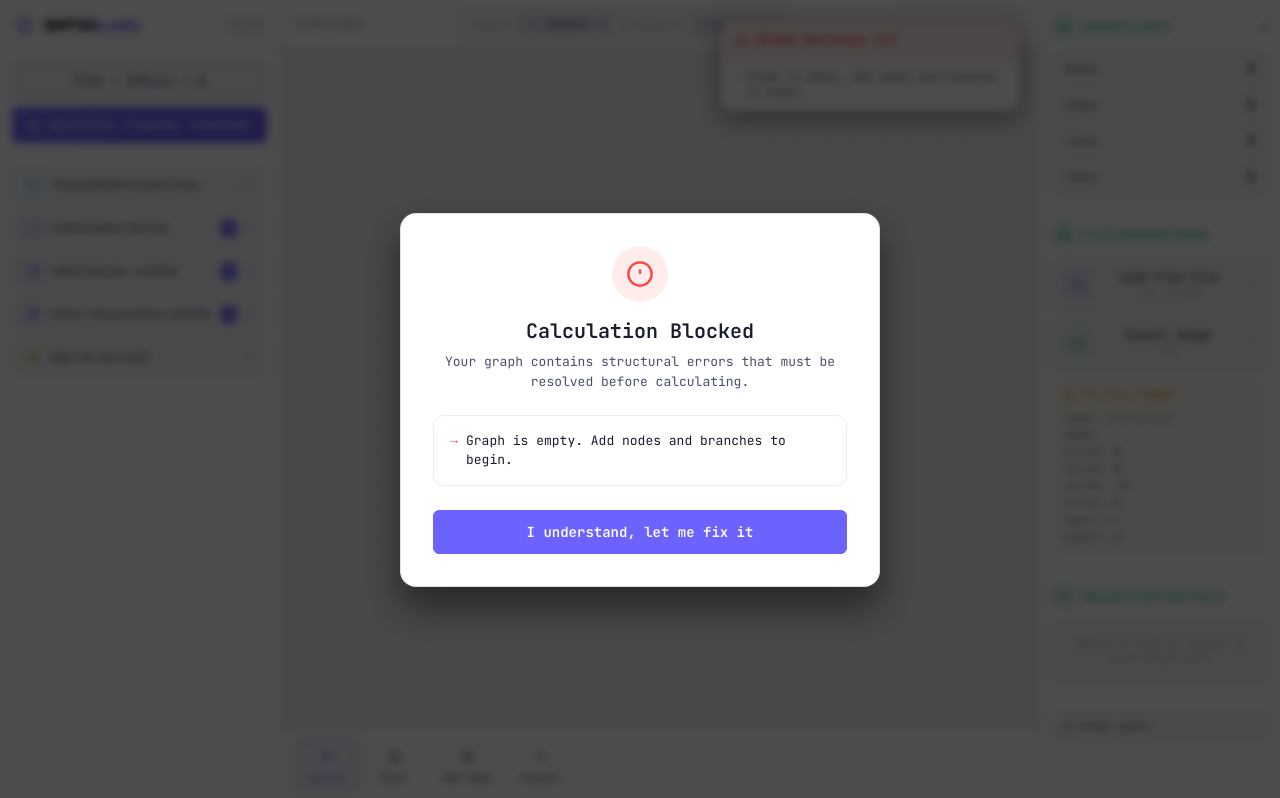
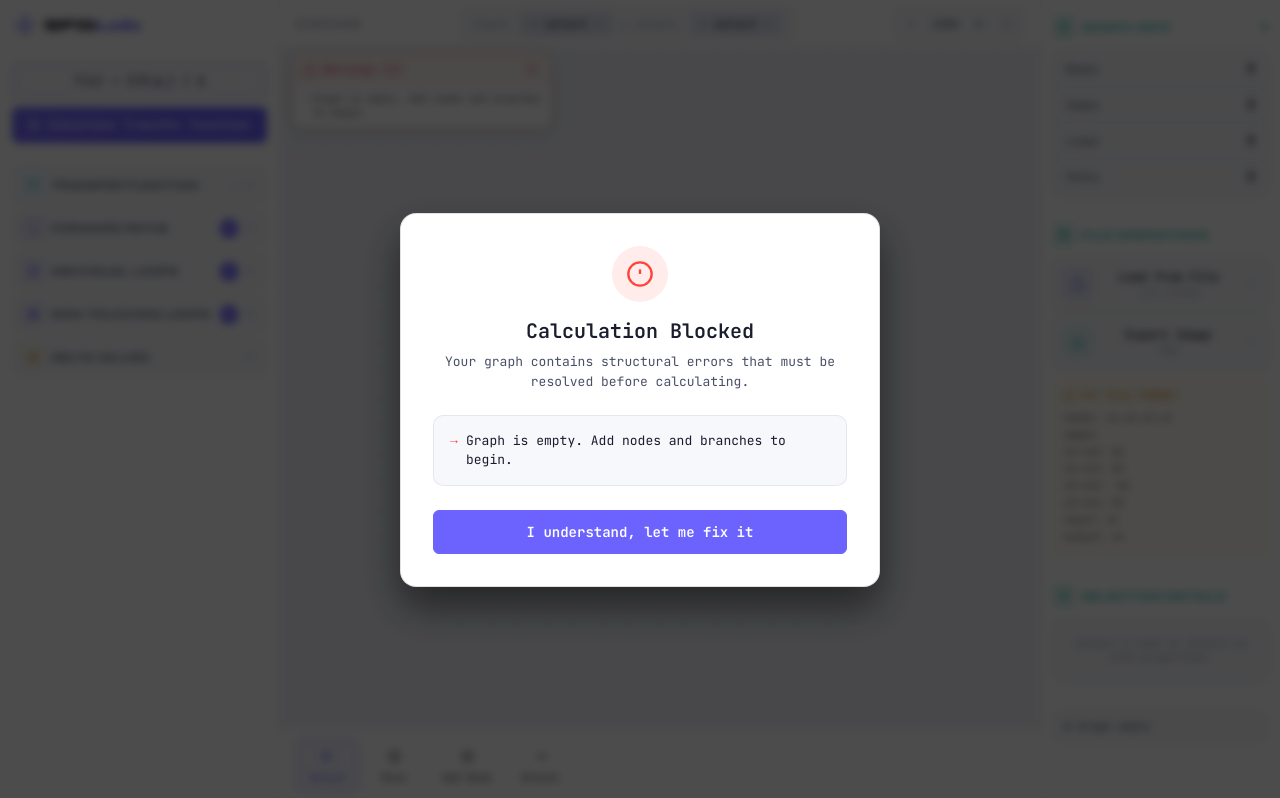
Before and after one commit to Joo-Ashraf1/Control-Systems-SFG, an Angular app in the folder FrontEnd/: page / in a window 1280 px wide. Both pictures are taken after a click on the button "Calculate Transfer Function". Built offline with nearby package versions, Linux system fonts and the light colour scheme.

Commit message:
end polishing

```diff
--- a/FrontEnd/src/app/Components/left-bar/left-bar.html
+++ b/FrontEnd/src/app/Components/left-bar/left-bar.html
@@ -16,7 +16,6 @@
       </svg>
       <span class="logo-text">SFG<span class="logo-accent">Lab</span></span>
     </div>
-    <span class="sidebar-tag">v1.0</span>
   </div>
 
   <!-- ── Scrollable Body ── -->
--- a/FrontEnd/src/app/Components/left-bar/left-bar.ts
+++ b/FrontEnd/src/app/Components/left-bar/left-bar.ts
@@ -5,6 +5,7 @@ import {
   OnChanges,
   Output,
   SimpleChanges,
+  ChangeDetectorRef,
 } from '@angular/core';
 import { CommonModule } from '@angular/common';
 import {Results} from '../../Models/results';
@@ -30,14 +31,22 @@ export class LeftBar implements OnChanges {
     delta: false,
   };
 
+  constructor(private cdr: ChangeDetectorRef) {}
+
   toggle(panel: string): void {
     this.open[panel] = !this.open[panel];
+    this.cdr.detectChanges();
   }
 
   // ── Lifecycle ─────────────────────────────────────────────────────────────
   ngOnChanges(changes: SimpleChanges): void {
     if (changes['results'] && this.results) {
-      this.open['tf'] = true; // auto-open TF panel when results arrive
+      // Auto-open TF panel and force change detection so UI updates immediately
+      this.open['tf'] = true;
+      this.cdr.detectChanges();
+    }
+    if (changes['loading']) {
+      this.cdr.detectChanges();
     }
   }
 
--- a/FrontEnd/src/app/app.css
+++ b/FrontEnd/src/app/app.css
@@ -1,8 +1,3 @@
-/* ============================================
-   app.component.css  — Root layout
-   Left sidebar is 64px icon bar only.
-   Detail panel overlays canvas (absolute).
-============================================ */
 
 :host {
   display: block;
@@ -13,12 +8,27 @@
 
 .app-shell {
   display: grid;
-  /* 64px icon bar | canvas | 240px right sidebar */
-grid-template-columns: var(--sidebar-width) 1fr var(--right-sidebar-width);grid-template-rows:1fr;
+  grid-template-columns: var(--sidebar-width) 1fr var(--right-sidebar-width);
+  grid-template-rows: 1fr;
   width: 100%;
-  height: 100%;
+  /* FIXED: strict height so nothing overflows */
+  height: 100vh;
+  max-height: 100vh;
   overflow: hidden;
   background: var(--bg-base);
+}
+
+/* FIXED: left bar must never grow beyond screen height */
+app-left-bar {
+  height: 100%;
+  max-height: 100vh;
+  overflow: hidden;
+}
+
+app-rightbar {
+  height: 100%;
+  max-height: 100vh;
+  overflow: hidden;
 }
 
 /* Main column: canvas + footer stacked */
@@ -26,79 +36,112 @@ grid-template-columns: var(--sidebar-width) 1fr var(--right-sidebar-width);grid-
   display: flex;
   flex-direction: column;
   min-width: 0;
-  height: 100%;
+  /* FIXED: strict height so footer is always visible */
+  height: 100vh;
+  max-height: 100vh;
   overflow: hidden;
-  position: relative; /* detail panel positions against this */
+  position: relative;
 }
 
 app-canvas {
+  /* FIXED: flex:1 + min-height:0 allows canvas to shrink and give space to footer */
   flex: 1;
   min-height: 0;
+  overflow: hidden;
 }
 
-app-footer-toolbar {
+app-footer {
+  /* FIXED: footer never shrinks or disappears */
   flex-shrink: 0;
 }
 
-/* ── Dynamic Error Window ── */
+/* ── Graph Warnings Toast (positioned inside .app-main, top-left of canvas) ── */
 .dynamic-errors-window {
   position: absolute;
-  top: 20px;
-  right: 260px; /* Offset to not overlap rightbar (240px + padding) */
-  width: 300px;
+  top: 52px;  /* below canvas topbar */
+  left: 12px;
+  width: 260px;
+  max-width: calc(100% - 24px);
   background: var(--bg-surface);
-  border: 1px solid var(--border-normal);
+  border: 1px solid rgba(229, 83, 83, 0.30);
   border-radius: var(--radius-md);
-  box-shadow: 0 8px 24px rgba(0,0,0,0.4);
-  z-index: 1000;
-  pointer-events: none;
+  box-shadow: 0 4px 16px rgba(0,0,0,0.12), 0 0 0 1px rgba(229,83,83,0.06);
+  z-index: 500;
   display: flex;
   flex-direction: column;
   overflow: hidden;
-  animation: slideInDown 0.3s ease;
+  animation: warnSlideIn 0.25s cubic-bezier(0.34, 1.56, 0.64, 1);
+  pointer-events: all;
 }
 
-@keyframes slideInDown {
-  from { opacity: 0; transform: translateY(-10px); }
-  to { opacity: 1; transform: translateY(0); }
+@keyframes warnSlideIn {
+  from { opacity: 0; transform: translateY(-6px) scale(0.97); }
+  to   { opacity: 1; transform: translateY(0)   scale(1);    }
 }
 
 .dynamic-errors-header {
   display: flex;
   align-items: center;
-  gap: 8px;
-  padding: 10px 14px;
-  background: rgba(255, 69, 58, 0.1);
-  color: #FF453A;
+  gap: 6px;
+  padding: 7px 10px;
+  background: rgba(229, 83, 83, 0.07);
+  color: var(--accent-warn);
   font-weight: 600;
-  font-size: 13px;
-  border-bottom: 1px solid var(--border-subtle);
+  font-size: 11px;
+  font-family: var(--font-mono);
+  border-bottom: 1px solid rgba(229,83,83,0.12);
+}
+
+.dynamic-errors-header__text {
+  flex: 1;
+}
+
+.dynamic-errors-close {
+  display: flex;
+  align-items: center;
+  justify-content: center;
+  width: 18px;
+  height: 18px;
+  border: none;
+  background: transparent;
+  color: var(--accent-warn);
+  cursor: pointer;
+  border-radius: 4px;
+  transition: background 0.15s ease;
+  padding: 0;
+  flex-shrink: 0;
+  pointer-events: all;
+}
+
+.dynamic-errors-close:hover {
+  background: rgba(229, 83, 83, 0.15);
 }
 
 .dynamic-errors-list {
   list-style: none;
-  padding: 10px 14px;
+  padding: 6px 10px 8px;
   margin: 0;
   display: flex;
   flex-direction: column;
-  gap: 8px;
-  max-height: 200px;
+  gap: 4px;
+  max-height: 120px;
   overflow-y: auto;
 }
 
 .dynamic-errors-list li {
-  font-size: 11px;
+  font-size: 10px;
+  font-family: var(--font-mono);
   color: var(--text-secondary);
   line-height: 1.4;
   position: relative;
-  padding-left: 12px;
+  padding-left: 10px;
 }
 
 .dynamic-errors-list li::before {
   content: '•';
   position: absolute;
   left: 0;
-  color: #FF453A;
+  color: var(--accent-warn);
 }
 
 /* ── Large Calculation Error Modal ── */
@@ -161,7 +204,7 @@ app-footer-toolbar {
 
 .error-modal-list-wrapper {
   width: 100%;
-  background: var(--bg-body);
+  background: var(--bg-elevated);
   border: 1px solid var(--border-subtle);
   border-radius: var(--radius-md);
   padding: 16px;
--- a/FrontEnd/src/app/app.html
+++ b/FrontEnd/src/app/app.html
@@ -1,23 +1,4 @@
 <div class="app-shell">
-
-  <!-- Dynamic Error Window -->
-  @if (currentErrors.length > 0) {
-    <div class="dynamic-errors-window">
-      <div class="dynamic-errors-header">
-        <svg width="14" height="14" viewBox="0 0 24 24" fill="none" stroke="currentColor" stroke-width="2">
-          <path d="M10.29 3.86L1.82 18a2 2 0 0 0 1.71 3h16.94a2 2 0 0 0 1.71-3L13.71 3.86a2 2 0 0 0-3.42 0z"/>
-          <line x1="12" y1="9" x2="12" y2="13"/>
-          <line x1="12" y1="17" x2="12.01" y2="17"/>
-        </svg>
-        Graph Warnings ({{ currentErrors.length }})
-      </div>
-      <ul class="dynamic-errors-list">
-        @for (err of currentErrors; track $index) {
-          <li>{{ err }}</li>
-        }
-      </ul>
-    </div>
-  }
 
   <!-- Large Calculation Error Modal -->
   @if (showErrorModal) {
@@ -51,6 +32,31 @@
   </app-left-bar>
 
   <div class="app-main">
+    <!-- Graph Warnings Toast — top-left of canvas, dismissable -->
+    @if (currentErrors.length > 0 && !warningsDismissed) {
+      <div class="dynamic-errors-window">
+        <div class="dynamic-errors-header">
+          <svg width="14" height="14" viewBox="0 0 24 24" fill="none" stroke="currentColor" stroke-width="2">
+            <path d="M10.29 3.86L1.82 18a2 2 0 0 0 1.71 3h16.94a2 2 0 0 0 1.71-3L13.71 3.86a2 2 0 0 0-3.42 0z"/>
+            <line x1="12" y1="9" x2="12" y2="13"/>
+            <line x1="12" y1="17" x2="12.01" y2="17"/>
+          </svg>
+          <span class="dynamic-errors-header__text">Warnings ({{ currentErrors.length }})</span>
+          <button class="dynamic-errors-close" (click)="dismissWarnings()" title="Dismiss">
+            <svg width="12" height="12" viewBox="0 0 24 24" fill="none" stroke="currentColor" stroke-width="2.5">
+              <line x1="18" y1="6" x2="6" y2="18"/>
+              <line x1="6" y1="6" x2="18" y2="18"/>
+            </svg>
+          </button>
+        </div>
+        <ul class="dynamic-errors-list">
+          @for (err of currentErrors; track $index) {
+            <li>{{ err }}</li>
+          }
+        </ul>
+      </div>
+    }
+
     <app-canvas
       #canvasRef
       [graph]="graph"
--- a/FrontEnd/src/app/app.ts
+++ b/FrontEnd/src/app/app.ts
@@ -1,4 +1,4 @@
-import { Component, signal, ViewChild } from '@angular/core';
+import { Component, signal, ViewChild, ChangeDetectorRef, NgZone } from '@angular/core';
 import { RouterOutlet } from '@angular/router';
 import { NgIf, NgFor } from '@angular/common';
 import { LeftBar } from './Components/left-bar/left-bar';
@@ -29,6 +29,8 @@ export class App {
 
   currentErrors: string[] = [];
   showErrorModal = false;
+  warningsDismissed = false;
+  private warningsTimer: any = null;
 
   // Canvas / toolbar state
   activeTool: ToolId = 'select';
@@ -37,10 +39,24 @@ export class App {
 
   @ViewChild('canvasRef') canvasRef!: Canvas;
 
-  constructor(private parsing: Parsing, private api: API, private validation: GraphValidationService) {}
+  constructor(
+    private parsing: Parsing,
+    private api: API,
+    private validation: GraphValidationService,
+    private cdr: ChangeDetectorRef,
+    private ngZone: NgZone
+  ) {}
 
   closeErrorModal(): void {
     this.showErrorModal = false;
+  }
+
+  dismissWarnings(): void {
+    this.warningsDismissed = true;
+    if (this.warningsTimer) {
+      clearTimeout(this.warningsTimer);
+      this.warningsTimer = null;
+    }
   }
 
   onCalculate(): void {
@@ -55,14 +71,20 @@ export class App {
 
     this.api.calculate(this.graph).subscribe({
       next: (res) => {
+        this.ngZone.run(() => {
           this.result = res;
           this.isCalculating = false;
+          this.cdr.detectChanges();
+        });
       },
       error: (err) => {
+        this.ngZone.run(() => {
           this.isCalculating = false;
           this.calculateError = err.message || 'Calculation failed';
           alert(`Error: ${this.calculateError}`);
           console.error('API Error:', err);
+          this.cdr.detectChanges();
+        });
       }
     });
   }
@@ -73,6 +95,8 @@ export class App {
     this.result = null;
     this.selectedItem = null;
     this.currentErrors = this.validation.validateGraph(this.graph);
+    this.warningsDismissed = false;
+    this.startWarningsAutoHide();
   }
 
   /** Delegate PNG export to canvas component */
@@ -87,7 +111,25 @@ export class App {
   onGraphChanged(graph: ParsedGraph): void {
     this.graph  = graph;
     this.result = null;
-    this.currentErrors = this.validation.validateGraph(this.graph);
+    const newErrors = this.validation.validateGraph(this.graph);
+    // Reset dismissed state when errors change
+    if (JSON.stringify(newErrors) !== JSON.stringify(this.currentErrors)) {
+      this.warningsDismissed = false;
+      this.startWarningsAutoHide();
+    }
+    this.currentErrors = newErrors;
+  }
+
+  private startWarningsAutoHide(): void {
+    if (this.warningsTimer) {
+      clearTimeout(this.warningsTimer);
+    }
+    this.warningsTimer = setTimeout(() => {
+      this.ngZone.run(() => {
+        this.warningsDismissed = true;
+        this.cdr.detectChanges();
+      });
+    }, 5000);
   }
 
   onSelectionChanged(item: any): void {
```
Also changed, not shown: FrontEnd/src/app/Components/left-bar/left-bar.css (+15 -116 lines), 1 other file (tests, documents, lock files or other folders). Lines whose indentation alone changed are shown as unchanged.
